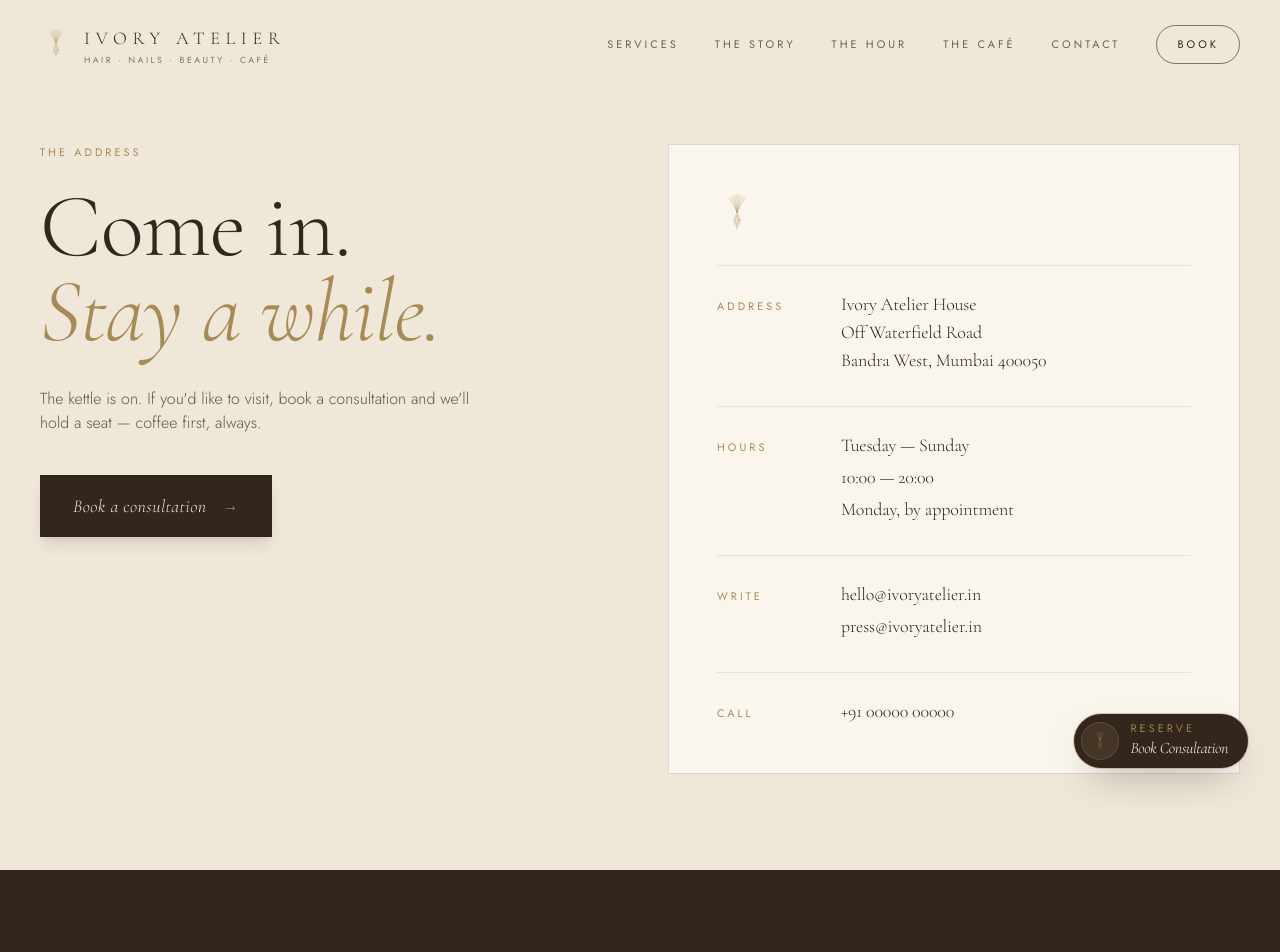
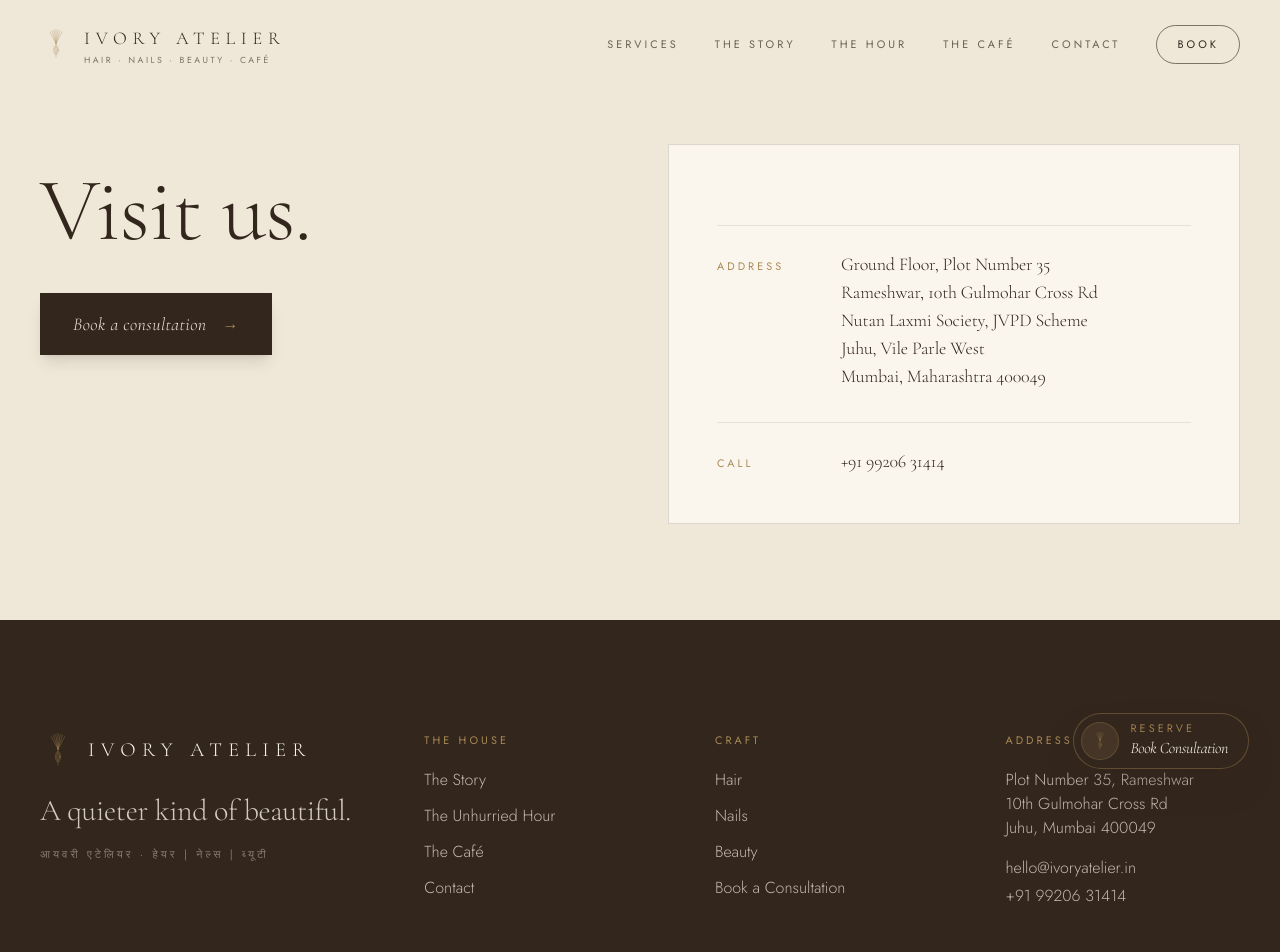
Before and after one commit to rahilmemdani/ivory-test-dep, a Next.js app: page /contact in a window 1280 px wide. Shown: the top 952 px of the page. Built offline with nearby package versions, Linux system fonts and the light colour scheme.

Commit message:
Added address and number

```diff
--- a/app/contact/page.tsx
+++ b/app/contact/page.tsx
@@ -1,22 +1,15 @@
 import Link from "next/link";
 import { Plume } from "@/components/site/Plume";
-
 
 export default function Contact() {
   return (
     <section className="mx-auto max-w-[1400px] px-5 pb-16 pt-28 sm:px-10 sm:pt-36 sm:pb-24">
       <div className="grid gap-14 md:grid-cols-[1fr_1fr]">
         <div>
-          <p className="label text-brass">The address</p>
+          {/* <p className="label text-brass">Contact</p> */}
           <h1 className="mt-6 font-display text-[clamp(3rem,7vw,6rem)] leading-[0.95] text-espresso">
-            Come in.
-            <br />
-            <span className="italic text-brass">Stay a while.</span>
+            Visit us.
           </h1>
-          <p className="mt-8 max-w-md text-espresso/75">
-            The kettle is on. If you'd like to visit, book a consultation and we'll
-            hold a seat — coffee first, always.
-          </p>
           <a
             href="https://ivoryatelier.zohobookings.com.au/#/ivoryatelier"
             className="group mt-10 inline-flex items-center gap-4 rounded-none bg-espresso px-8 py-4 text-ivory transition-all duration-500 hover:bg-ink hover:text-brass shadow-lg hover:shadow-[0_10px_30px_-10px_rgba(168,138,86,0.2)] border border-transparent hover:border-brass/30"
@@ -27,37 +20,24 @@ export default function Contact() {
         </div>
 
         <div className="rounded-sm border border-espresso/15 bg-alabaster p-8 sm:p-12">
-          <Plume className="h-10 w-10 text-brass" />
+
           <dl className="mt-8 space-y-8">
             {[
               {
                 k: "Address",
                 v: [
-                  { text: "Ivory Atelier House" },
-                  { text: "Off Waterfield Road" },
-                  { text: "Bandra West, Mumbai 400050" },
+                  { text: "Ground Floor, Plot Number 35" },
+                  { text: "Rameshwar, 10th Gulmohar Cross Rd" },
+                  { text: "Nutan Laxmi Society, JVPD Scheme" },
+                  { text: "Juhu, Vile Parle West" },
+                  { text: "Mumbai, Maharashtra 400049" },
                 ],
-                href: "https://maps.google.com/?q=Ivory+Atelier+House,Off+Waterfield+Road,Bandra+West,Mumbai+400050"
-              },
-              {
-                k: "Hours",
-                v: [
-                  { text: "Tuesday — Sunday" },
-                  { text: "10:00 — 20:00" },
-                  { text: "Monday, by appointment" },
-                ],
-              },
-              {
-                k: "Write",
-                v: [
-                  { text: "hello@ivoryatelier.in", href: "mailto:hello@ivoryatelier.in" },
-                  { text: "press@ivoryatelier.in", href: "mailto:press@ivoryatelier.in" },
-                ],
+                href: "https://maps.google.com/?q=Ivory+Atelier,Plot+35,10th+Gulmohar+Cross+Rd,Juhu,Mumbai+400049",
               },
               {
                 k: "Call",
                 v: [
-                  { text: "+91 00000 00000", href: "tel:+910000000000" },
+                  { text: "+91 99206 31414", href: "tel:+919920631414" },
                 ],
               },
             ].map((row) => (
@@ -65,19 +45,19 @@ export default function Contact() {
                 <dt className="label text-brass">{row.k}</dt>
                 <dd className="space-y-1 font-display text-lg text-espresso">
                   {row.href ? (
-                    <a href={row.href} className="block hover:text-brass transition-colors">
+                    <a href={row.href} target="_blank" rel="noopener noreferrer" className="block hover:text-brass transition-colors">
                       {row.v.map((line, i) => <p key={i}>{line.text}</p>)}
                     </a>
                   ) : (
-                    row.v.map((line, i) => (
-                      'href' in line ? (
+                    row.v.map((line, i) =>
+                      "href" in line ? (
                         <a key={i} href={line.href} className="block hover:text-brass transition-colors">
                           {line.text}
                         </a>
                       ) : (
                         <p key={i}>{line.text}</p>
                       )
-                    ))
+                    )
                   )}
                 </dd>
               </div>
--- a/src/components/site/Footer.tsx
+++ b/src/components/site/Footer.tsx
@@ -44,12 +44,13 @@ export function Footer() {
           <div>
             <h4 className="label text-brass">Address</h4>
             <address className="mt-5 space-y-1 not-italic text-ivory/75">
-              <a href="https://maps.google.com/?q=Ivory+Atelier+House,Bandra+West,Mumbai" target="_blank" rel="noopener noreferrer" className="block hover:text-brass transition-colors">
-                <p>Ivory Atelier House</p>
-                <p>Bandra West, Mumbai</p>
+              <a href="https://maps.google.com/?q=Ivory+Atelier,Plot+35,10th+Gulmohar+Cross+Rd,Juhu,Mumbai+400049" target="_blank" rel="noopener noreferrer" className="block hover:text-brass transition-colors">
+                <p>Plot Number 35, Rameshwar</p>
+                <p>10th Gulmohar Cross Rd</p>
+                <p>Juhu, Mumbai 400049</p>
               </a>
               <a href="mailto:hello@ivoryatelier.in" className="block pt-3 hover:text-brass transition-colors">hello@ivoryatelier.in</a>
-              <a href="tel:+910000000000" className="block hover:text-brass transition-colors">+91 00000 00000</a>
+              <a href="tel:+919920631414" className="block hover:text-brass transition-colors">+91 99206 31414</a>
             </address>
           </div>
         </div>
```
